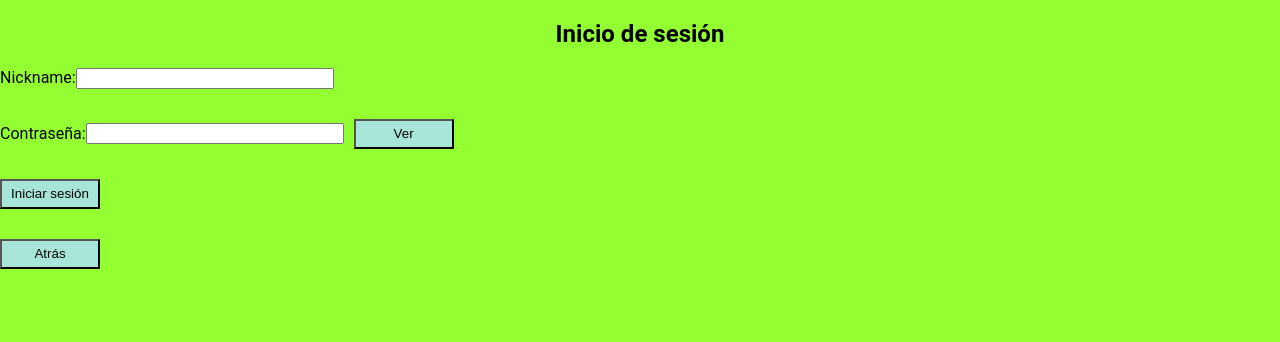
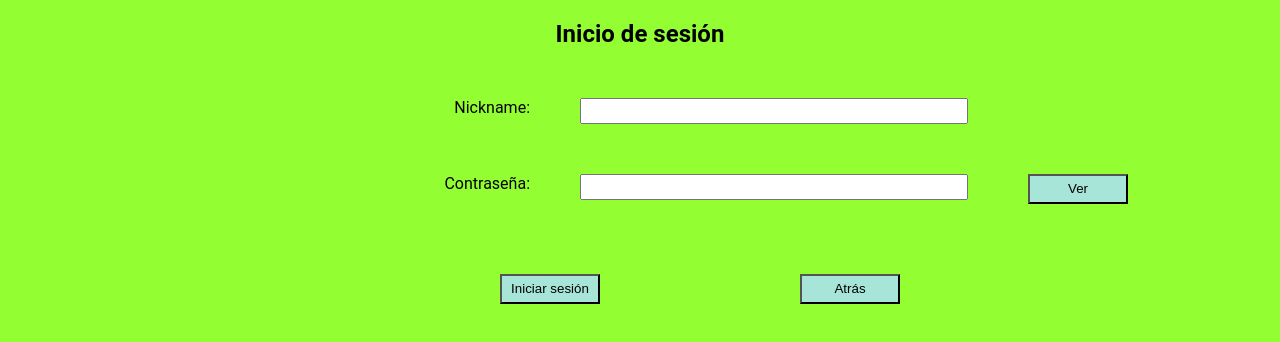
Before and after one commit to arh91/Gestion-Usuarios-Frontend, an Angular app: page /inicio-sesion in a window 1280 px wide. Shown: the top 342 px of the page. Built offline with nearby package versions, Linux system fonts and the light colour scheme.

Commit message:
añado nuevos retoques al estilo de mi web en Angular

```diff
--- a/src/app/inicio-sesion/inicio-sesion.component.css
+++ b/src/app/inicio-sesion/inicio-sesion.component.css
@@ -0,0 +1,35 @@
+.header{
+  margin-bottom:50px;
+}
+
+.form-container{
+  display: flex;
+  flex-direction: column;
+  gap: 10px;
+}
+
+#input-container{
+  margin-left:430px;
+  display: flex;
+  flex-direction: space-between;  /* Alinear contenido verticalmente dentro del div */
+  gap: 50px;
+  margin-bottom:40px;
+}
+
+#input-container label {
+  width: 100px;            /* Ancho fijo para los labels */
+  text-align: right;       /* Alinear texto de los labels a la derecha */
+}
+
+#input-container input {
+  width: 380px;            /* Ancho de los inputs */
+  height: 20px;
+}
+
+.button-container{
+  margin-top: 30px;
+  margin-left:200px;
+  display: flex;
+  gap: 100px;
+  padding-left: 300px;
+}
--- a/src/app/inicio-sesion/inicio-sesion.component.html
+++ b/src/app/inicio-sesion/inicio-sesion.component.html
@@ -2,7 +2,8 @@
     <div class="header">
       <h2>Inicio de sesión</h2>
     </div>
-    <div>
+    <div class="form-container">
+      <div id="input-container">
         <label for="nick">Nickname:</label>
         <input type="text" id="nick" name="nick" formControlName="nick" required>
         <!-- Muestra un mensaje de error si el campo nick está vacío -->
@@ -10,9 +11,9 @@
           Introduzca un nick de usuario.
         </div>
       </div>
-    <div>
+      <div id="input-container">
         <label for="password">Contraseña:</label>
-      <input [type]="passwordFieldType" id="password" name="password" formControlName="password" required style="flex-grow: 1;">
+        <input [type]="passwordFieldType" id="password" name="password" formControlName="password" required>
         <button type="button" (click)="cambiarVisibilidadContrasenha()" style="margin-left: 10px;">
           {{passwordFieldType === "password" ? "Ver" : "Ocultar"}}
         </button>
@@ -21,6 +22,9 @@
           Introduzca una contraseña.
         </div>
       </div>
+    </div>
+    <div class="button-container">
       <button type="submit">Iniciar sesión</button><br>
       <button routerLink="">Atrás</button>
+    </div>
 </form>
--- a/src/app/lista-usuarios/lista-usuarios.component.css
+++ b/src/app/lista-usuarios/lista-usuarios.component.css
@@ -0,0 +1,19 @@
+.users-list{
+    margin-top: 60px;
+}
+
+.users-list ul {
+    padding: 0; /* Elimina padding por defecto */
+    list-style-position: inside; /* Asegura que los bullets estén dentro del contenedor ul */
+    text-align: center; /* Centra el texto dentro del ul */
+}
+
+.users-list ul li{
+    margin-bottom: 20px;
+}
+
+.button-container{
+    position: fixed;
+    bottom: 30px;
+    right: 30px;
+}
--- a/src/app/lista-usuarios/lista-usuarios.component.html
+++ b/src/app/lista-usuarios/lista-usuarios.component.html
@@ -1,8 +1,13 @@
 <div class="header">
     <h2>Lista de Usuarios</h2>
+</div>
+<div class="users-list">
     <ul>
       <li *ngFor="let usuario of usuarios" (click)="verDatosUsuario(usuario.nick)">
         {{ usuario.nick }}
       </li>
     </ul>
-  </div>
+</div>
+<div class="button-container">
+  <button type="text" (click)="volverInicio()">Atrás</button>
+</div>
--- a/src/app/lista-usuarios/lista-usuarios.component.ts
+++ b/src/app/lista-usuarios/lista-usuarios.component.ts
@@ -28,4 +28,8 @@ export class ListaUsuariosComponent implements OnInit{
     this.router.navigate(['/datos-usuario', nick]);
   }
 
+  volverInicio(): void{
+    this.router.navigate(['']);
+  }
+
 }
--- a/src/app/registro-usuario/registro-usuario.component.css
+++ b/src/app/registro-usuario/registro-usuario.component.css
@@ -11,6 +11,7 @@
 #input-container {
   margin-left:430px;
   display: flex;
+  align-items: center;
   flex-direction: space-between;  /* Alinear contenido verticalmente dentro del div */
   gap: 50px;
   margin-bottom:40px;
@@ -27,25 +28,6 @@
   height: 20px;
 }
 
-#input-container #vista{
-  text-align: right;
-}
-
-/*#input-container input[type="passwordFieldType"] {
-  width: 380px;  /* Ejemplo de estilo para password
-  height: 100px;
-}*/
-
-/*#input-container #password{
-  width: 600px;
-  height: 20px;
-}*/
-/* #input-container{
-  display: flex;
-  justify-content: space-between;
-  margin-bottom:20px;
-} */
-
 .button-container{
   margin-top: 30px;
   margin-left:200px;
@@ -53,11 +35,3 @@
   gap: 100px;
   padding-left: 300px;
 }
-
-/*.button-container button{
-  margin-right:20px;
-}*/
-
-/*label{
-  margin-right: 30px;
-}*/
--- a/src/app/registro-usuario/registro-usuario.component.html
+++ b/src/app/registro-usuario/registro-usuario.component.html
@@ -15,7 +15,7 @@
       <div id="input-container">
         <label for="password">Contraseña:</label>
         <input [type]="passwordFieldType" id="password" name="password" formControlName="password" required>
-        <button type="button" (click)="cambiarVisibilidadContrasenha()" id="vista" name="vista" style="margin-left: 10px;">
+        <button type="button" (click)="cambiarVisibilidadContrasenha()" id="vista" name="vista">
           {{passwordFieldType === "password" ? "Ver" : "Ocultar"}}
         </button>
         <!-- Muestra un mensaje de error si el campo contraseña está vacío -->
--- a/src/styles.css
+++ b/src/styles.css
@@ -13,7 +13,6 @@ body {
 button{
     width: 100px;
     height: 30px;
-    margin-top: 30px;
     background-color: #A7E5D9;
 }
 
```
Lines whose indentation alone changed are shown as unchanged.
